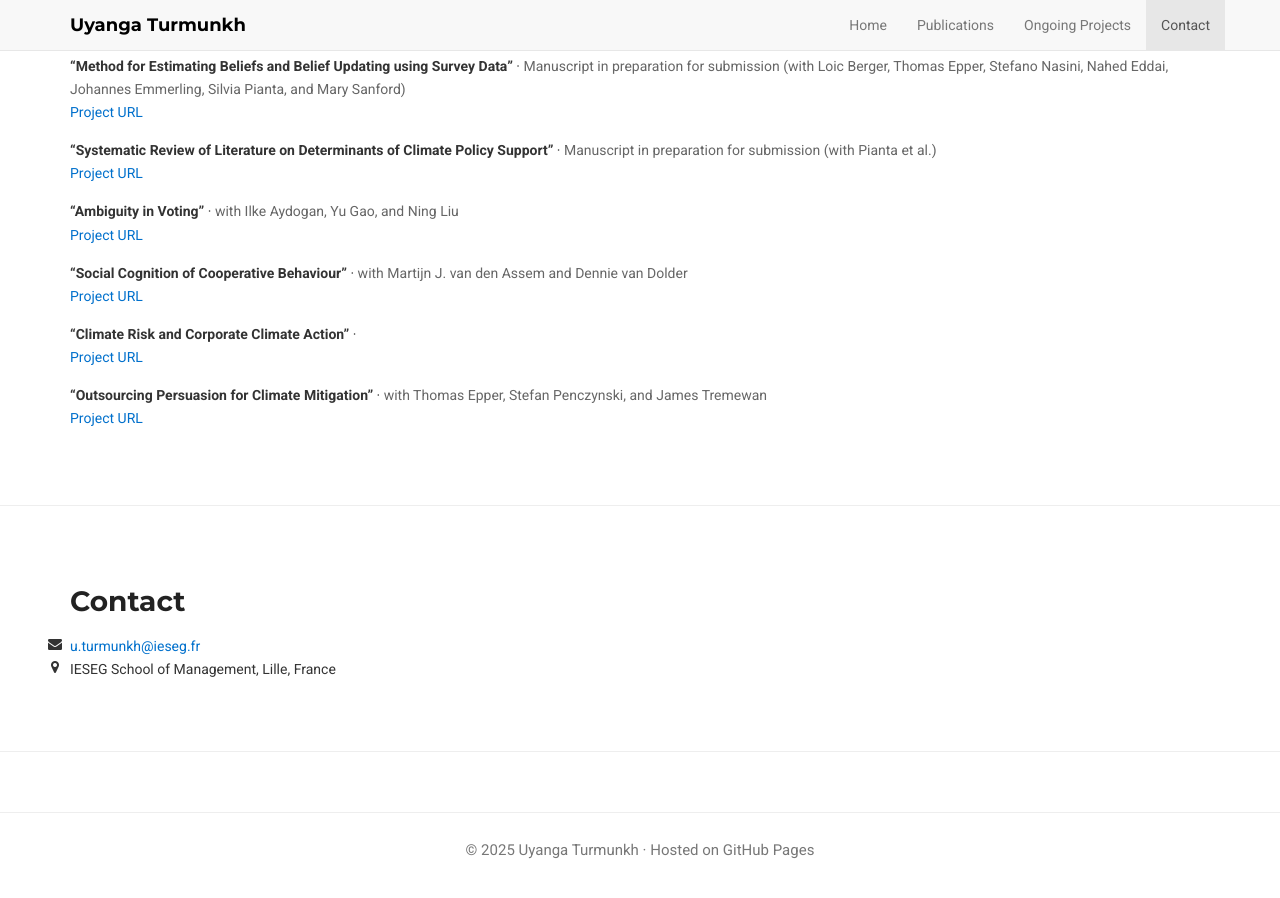
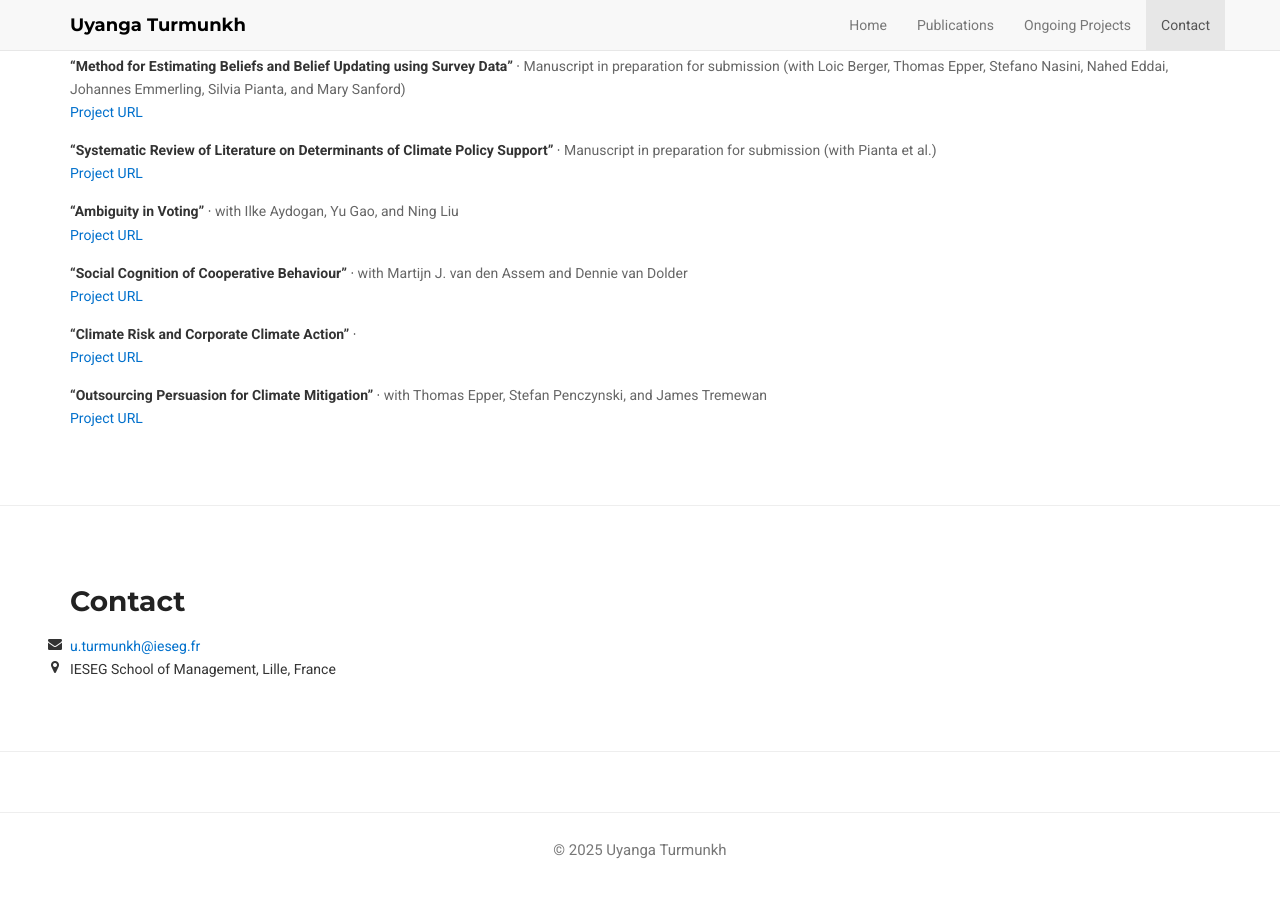
Before and after one commit to prakharsood24/uyanga-demo, a Jekyll site: the page built from index.md, in a window 1280 px wide and 900 px high, scrolled down 1382 px. Built offline with Jekyll 4.4.1, drawn with Linux system fonts in a browser that asks for light colours; nearby versions of some CDN libraries; a style sheet for code colours, icons or effects is not loaded.

Commit message:
Update default.html

```diff
--- a/_layouts/default.html
+++ b/_layouts/default.html
@@ -42,7 +42,7 @@
 </main>
 
 <footer class="site-footer text-center">
-  <p>&copy; {{ "now" | date: "%Y" }} {{ site.title }} · Hosted on GitHub Pages</p>
+  <p>&copy; {{ "now" | date: "%Y" }} {{ site.title }}</p>
 </footer>
 
 <script src="https://cdnjs.cloudflare.com/ajax/libs/jquery/3.2.1/jquery.min.js"></script>
```
